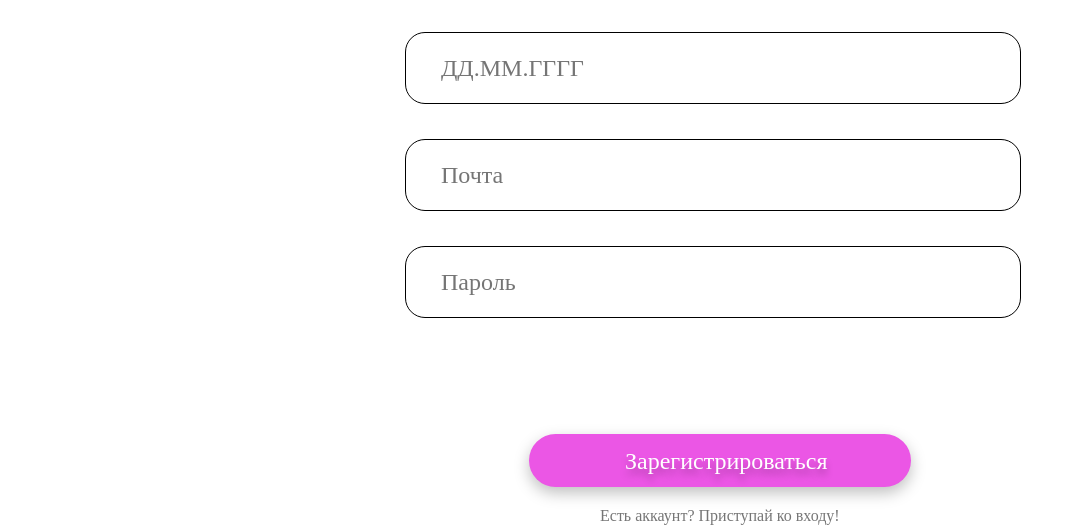
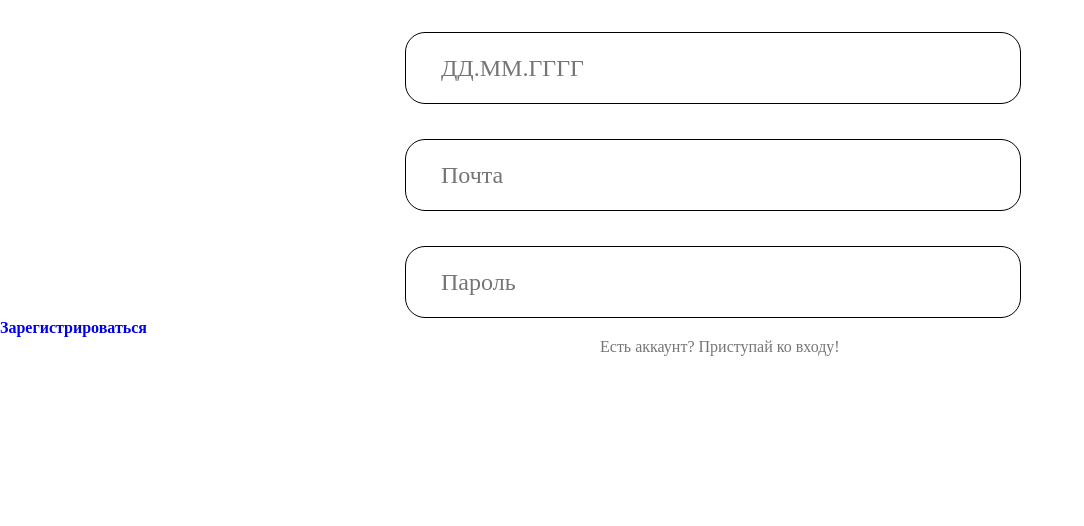
Before and after one commit to Maximoff35/Your_Portfolio, a plain HTML site: page registration.html in a window 1280 px wide. Shown: the part 372-898 px from the top of the page, without its empty margins (0-1084 px from the left). After the commit the page ends 800 px from the top, so only its background shows below. Drawn offline with Linux system fonts and the light colour scheme.

Commit message:
Update registration.html

```diff
--- a/registration.html
+++ b/registration.html
@@ -14,7 +14,7 @@
             <input type="text" name="date" placeholder="ДД.ММ.ГГГГ" class="normal"><br>
             <input type="text" name="email" placeholder="Почта" class="normal"><br>
             <input type="password" name="password" placeholder="Пароль" class="normal"><br>
-            <button type="submit" id="reg"><b>Зарегистрироваться</b></button><br>
+            <a href="profile.html" id="reg"><b>Зарегистрироваться</b></a><br>
         </form>
         <a href="login.html" id="go_log">Есть аккаунт? Приступай ко входу!</a>
     </div>
```
